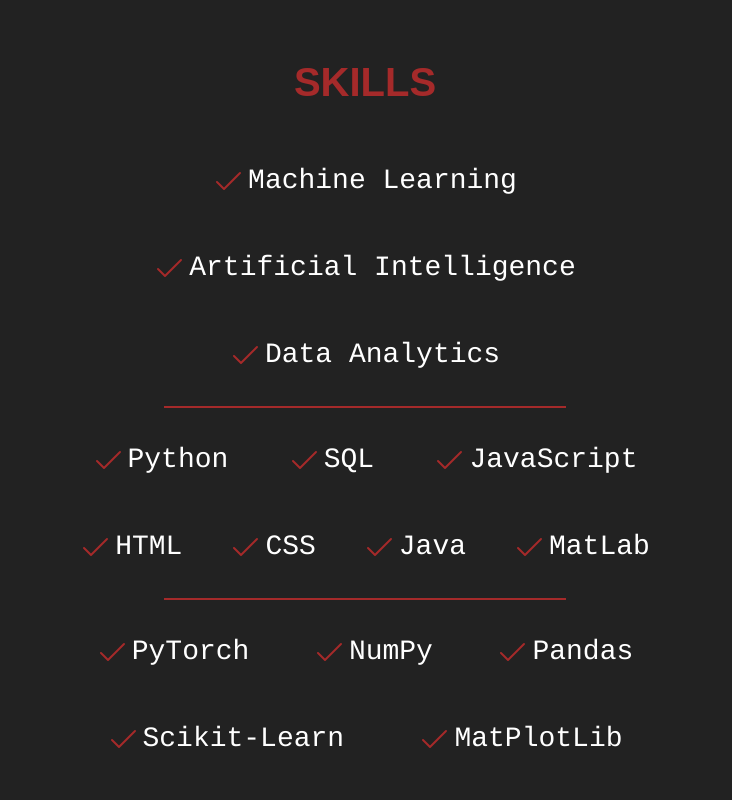
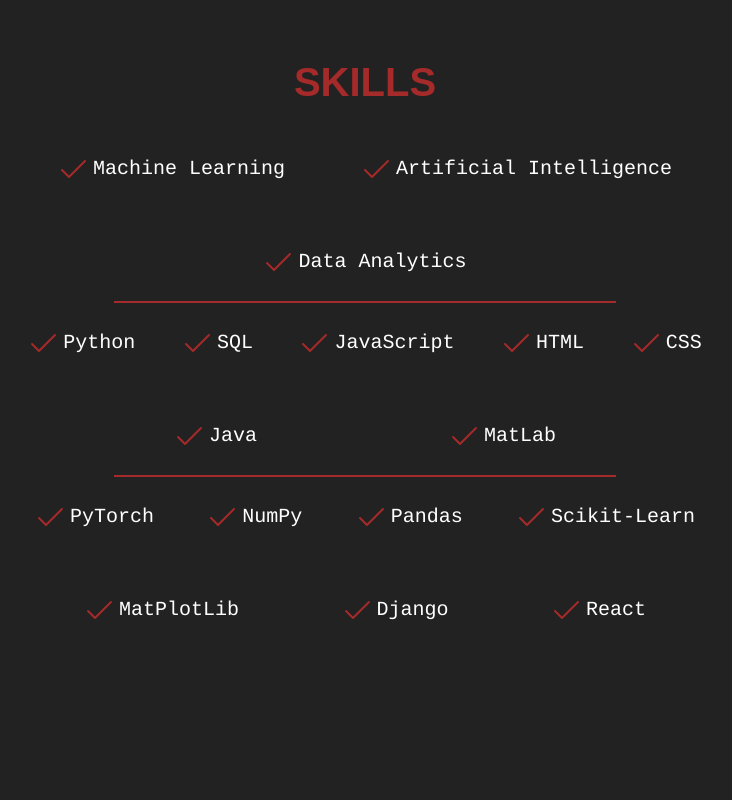
Before and after one commit to theglassofwater/PortfolioWebsite, a React (Create React App) app in the folder WebApp/frontend/: page / in a window 1280 px wide. Shown: the part 1380-2180 px from the top of the page, without its empty margins (275-1007 px from the left). Built offline with nearby package versions, Linux system fonts and the light colour scheme.

Commit message:
Refactor Skills component CSS: Adjust font size, width, and container max-width

```diff
--- a/WebApp/frontend/src/components/Skills/Skills.module.css
+++ b/WebApp/frontend/src/components/Skills/Skills.module.css
@@ -2,6 +2,7 @@
     display: flex;
     flex-direction: column;
     text-align: center;
+    height: 100dvh;
 
     span {
       display: flex;
@@ -13,7 +14,7 @@
       width: 30px;
     }
     p {
-        font-size: 28px;
+        font-size: 20px;
     }
   }
 
@@ -29,15 +30,15 @@
   }
 
   hr {
-    width: 200px;
+    width: 300px;
     margin: 1 auto;
     border: 1px solid #a52a2a;
   }
 
 
   @media (width >= 800px) {
-    .skillList {
-      max-width: fit-content;
+    .skillContainer {
+      max-width: 70ch;
       gap: 30px;
 
       p {
@@ -46,6 +47,6 @@
     }
 
     hr {
-      width: 400px;
+      width: 500px;
     }
   }
```
